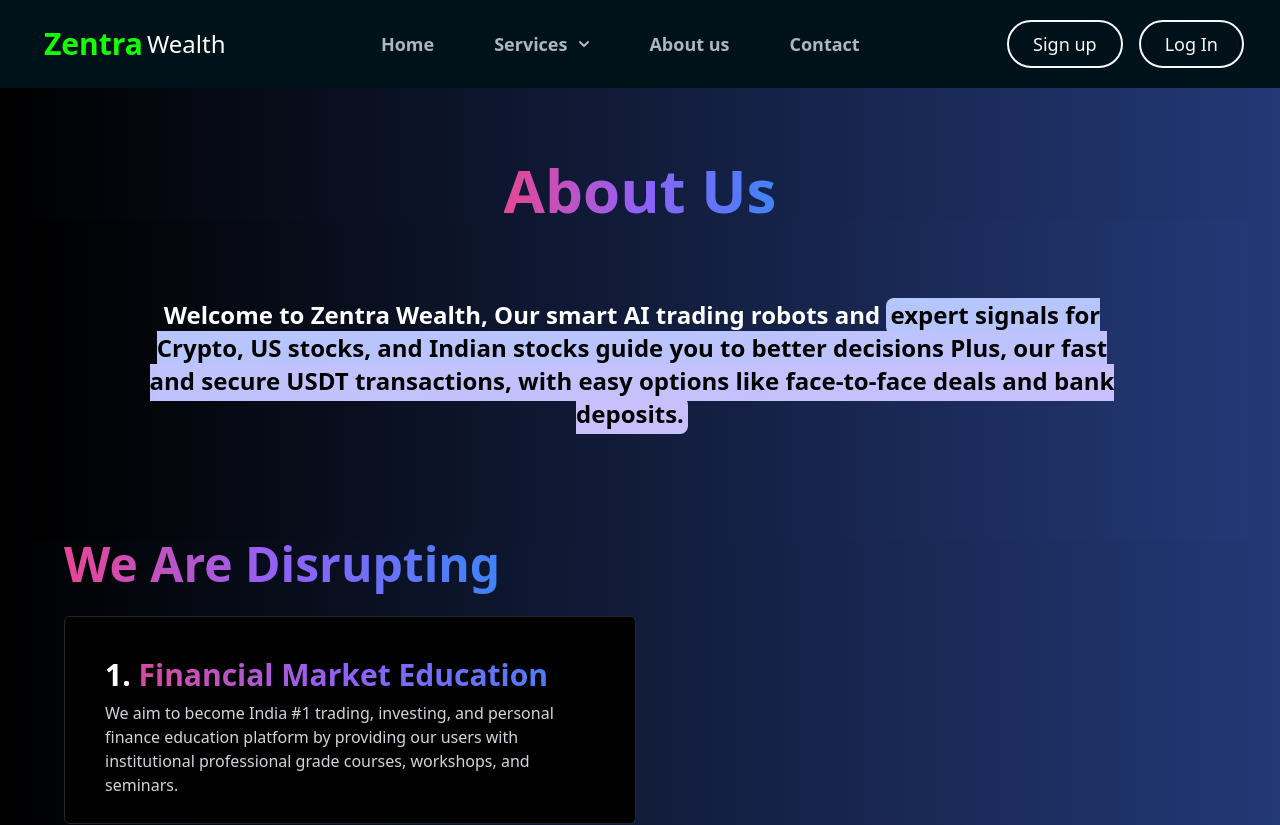
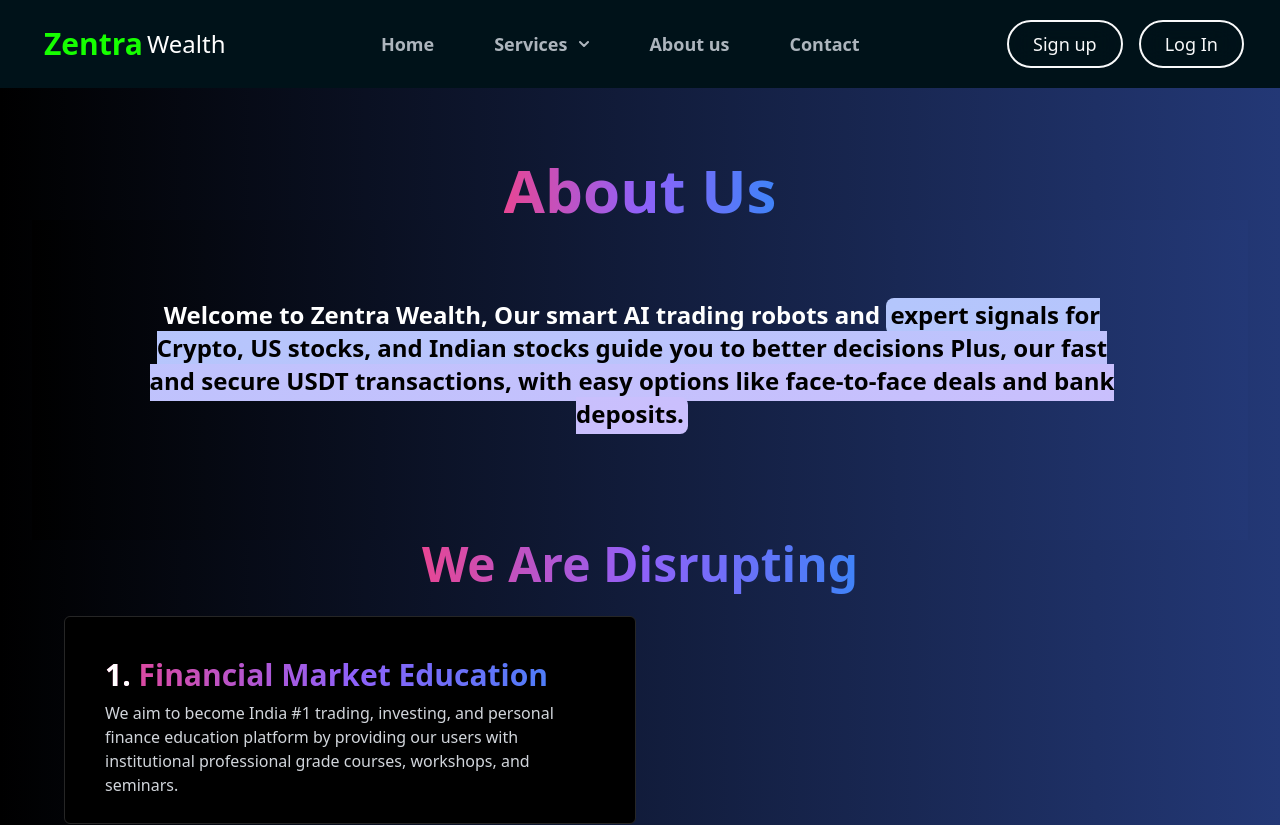
Before and after one commit to Esakkipandi0214/Stockwiz, a Next.js app: page /about in a window 1280 px wide. Shown: the top 825 px of the page. Built offline with nearby package versions, Linux system fonts and the light colour scheme.

Commit message:
distruption card style changes

```diff
--- a/src/Components/UI/card-spotlight.tsx
+++ b/src/Components/UI/card-spotlight.tsx
@@ -7,7 +7,7 @@
 
 export const CardSpotlight = ({
   children,
-  radius = 350,
+  radius = 30,
   color = "#262626",
   className,
   ...props
@@ -58,7 +58,7 @@
       >
         {isHovering && (
           <CanvasRevealEffect
-            animationSpeed={5}
+            animationSpeed={10}
             containerClassName="bg-transparent absolute inset-0 pointer-events-none"
             colors={[
               [59, 130, 246],
--- a/src/pages/about/index.tsx
+++ b/src/pages/about/index.tsx
@@ -118,12 +118,13 @@
           animate={disruptingControls}
         >
           <div className="container mx-auto">
-            <h2 className="text-5xl font-bold mb-7 ">
-              <span className="text-5xl font-bold text-transparent bg-clip-text bg-gradient-to-r from-pink-500 via-purple-500 to-blue-500"> We Are Disrupting</span>
+            <h2 className="text-center text-5xl font-bold mb-7 ">
+              <span className=" text-5xl font-bold text-transparent bg-clip-text bg-gradient-to-r from-pink-500 via-purple-500 to-blue-500"> We Are Disrupting</span>
             </h2>
             {/* Financial Market Education */}
             <div className="grid grid-cols-1 lg:grid-cols-2 gap-2">
               <div className="lg:order-1">
+
                 <CardSpotlight className="h-52 w-full">
                   <h3 className="text-2xl md:text-3xl font-bold mb-2 text-transparent bg-clip-text bg-gradient-to-r from-pink-500 via-purple-500 to-blue-500">
                   <span className="text-white">1.</span> Financial Market Education
@@ -163,7 +164,8 @@
               <div className="lg:order-1">
                 <CardSpotlight className="h-60 w-full">
                   <h3 className="text-2xl md:text-3xl font-bold mb-2 ">
-                  <span className="text-white">3.</span> <span className="text-2xl md:text-3xl font-bold  text-transparent bg-clip-text bg-gradient-to-r from-pink-500 via-purple-500 to-blue-500">Technology</span>
+                  <span className="text-white">3.</span> <span className="text-2xl md:text-3xl font-bold  text-transparent bg-clip-text bg-gradient-to-r from-pink-500 via-purple-500 to-blue-500">
+                    Technology</span>
                   </h3>
                   <p className="text-gray-300">
                     We strive to be the fastest trading platform in the country powered by partnerships with India top brokers,
```
